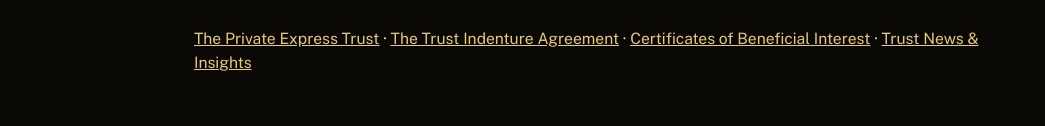
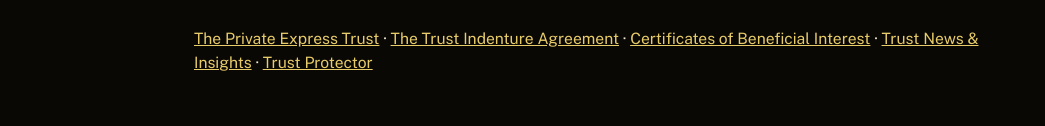
Before and after one commit to Madisonshalom72/build-a-trust-24, a plain HTML site: page document-generators.html in a window 1280 px wide. Shown: the part 3867-3993 px from the top of the page, without its empty margins (36-1081 px from the left). Drawn offline with nearby package versions, Linux system fonts and the light colour scheme; a web font is replaced by a local one.

Commit message:
Add 'Trust Protector' link to more news section

```diff
--- a/document-generators.html
+++ b/document-generators.html
@@ -174,7 +174,7 @@
           <p><a class="btn" href="index.html#builder">Start the Trust Builder</a> <a class="btn primary" href="https://whop.com/checkout/plan_a5JnKpQjFo3Sg/" target="_blank" rel="noopener">Get Full Access</a></p>
         </div>
       </div>
-      <p class="more-news"><a href="private-express-trust.html">The Private Express Trust</a> &middot; <a href="trust-indenture-agreement.html">The Trust Indenture Agreement</a> &middot; <a href="certificate-of-beneficial-interest.html">Certificates of Beneficial Interest</a> &middot; <a href="news.html">Trust News &amp; Insights</a></p>
+      <p class="more-news"><a href="private-express-trust.html">The Private Express Trust</a> &middot; <a href="trust-indenture-agreement.html">The Trust Indenture Agreement</a> &middot; <a href="certificate-of-beneficial-interest.html">Certificates of Beneficial Interest</a> &middot; <a href="news.html">Trust News &amp; Insights</a> &middot; <a href="trust-protector.html">Trust Protector</a></p>
     </div>
 
     <footer>
```
